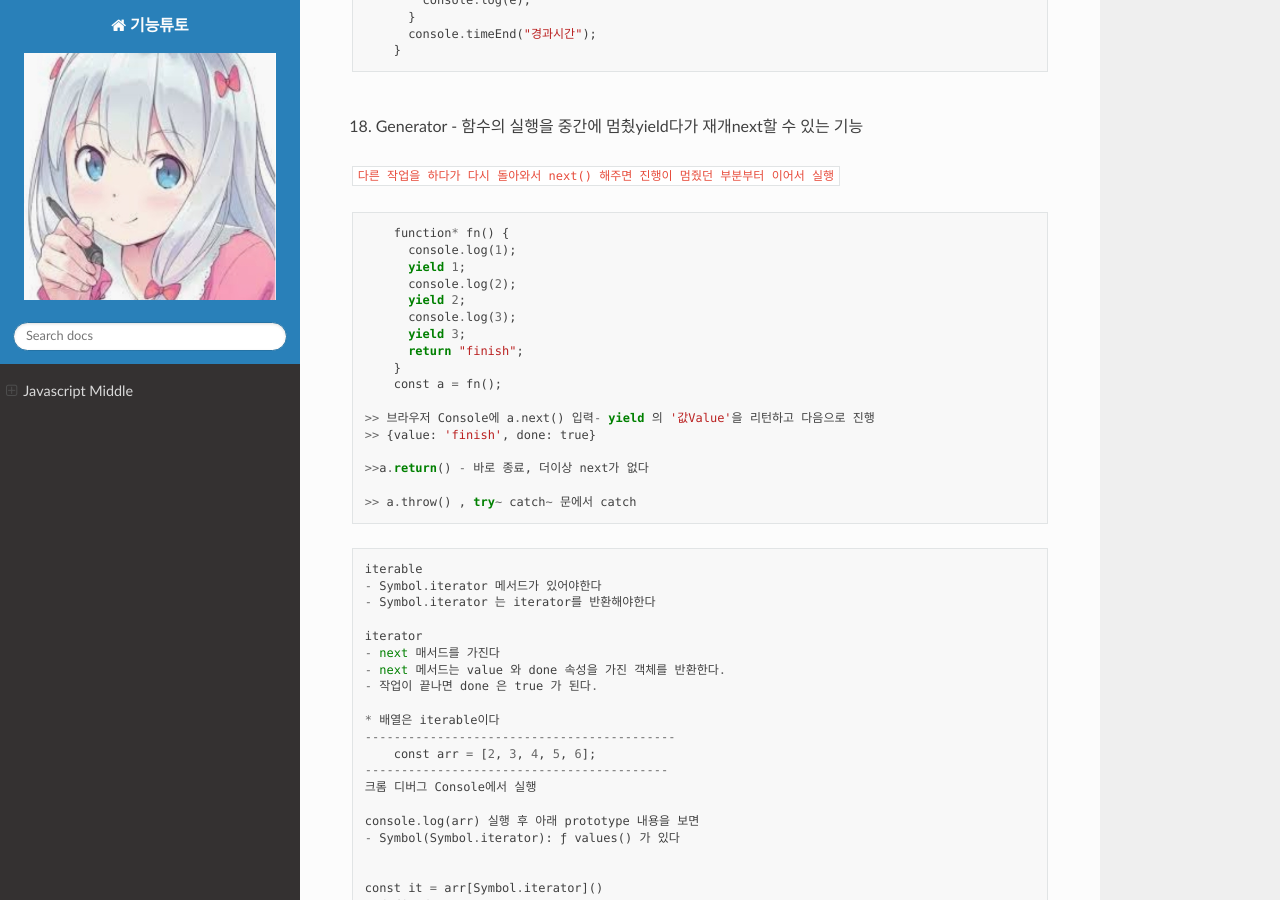
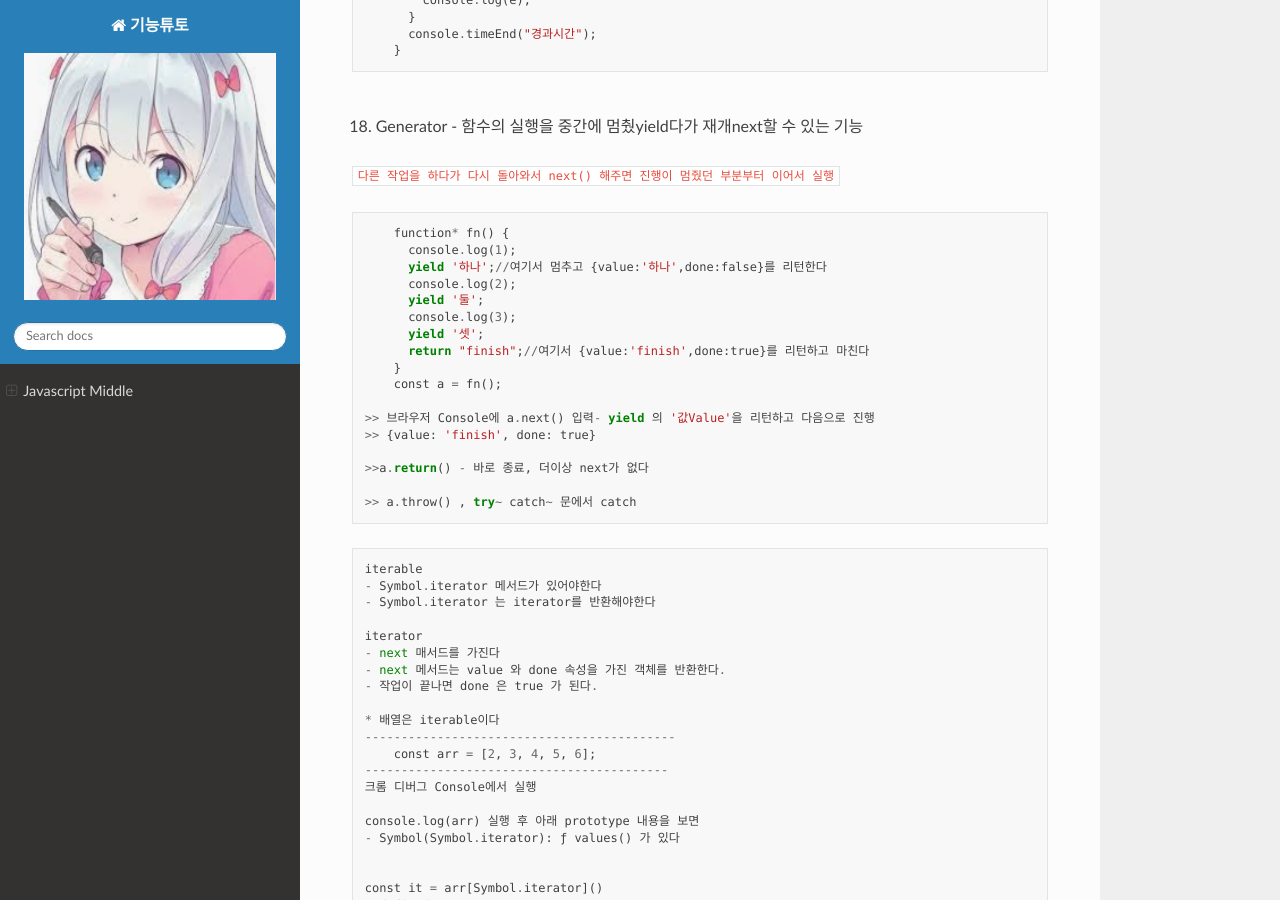
Before and after one commit to lisney/RTD, a Sphinx documentation site: the page built from docs/source/html/javascriptm.md, in a window 1280 px wide and 900 px high, scrolled down 17209 px. Built offline with Sphinx 7.4.7 and the Read the Docs theme 2.0.0, drawn with Linux system fonts in a browser that asks for light colours; pages that are not in the unit, such as notebooks, are missing from menus.

Commit message:
Update javascriptm.md

````diff
--- a/docs/source/html/javascriptm.md
+++ b/docs/source/html/javascriptm.md
@@ -951,12 +951,12 @@ pr.then().catch().finally(function(){console.log('--- 주문 끝 ---')}) - 처
 ```
     function* fn() {
       console.log(1);
-      yield 1;
+      yield '하나';//여기서 멈추고 {value:'하나',done:false}를 리턴한다
       console.log(2);
-      yield 2;
+      yield '둘';
       console.log(3);
-      yield 3;
-      return "finish";
+      yield '셋';
+      return "finish";//여기서 {value:'finish',done:true}를 리턴하고 마친다
     }
     const a = fn();
 
````
